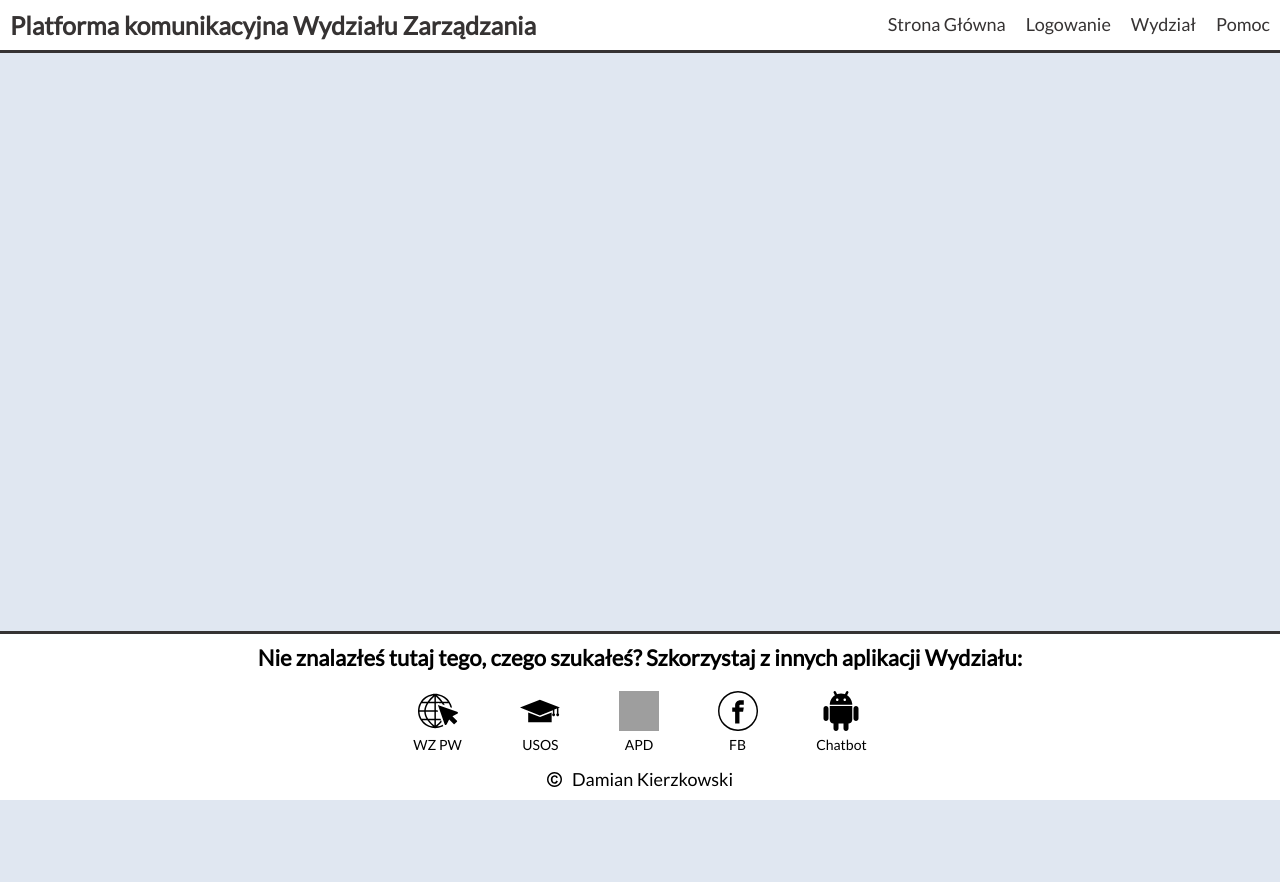
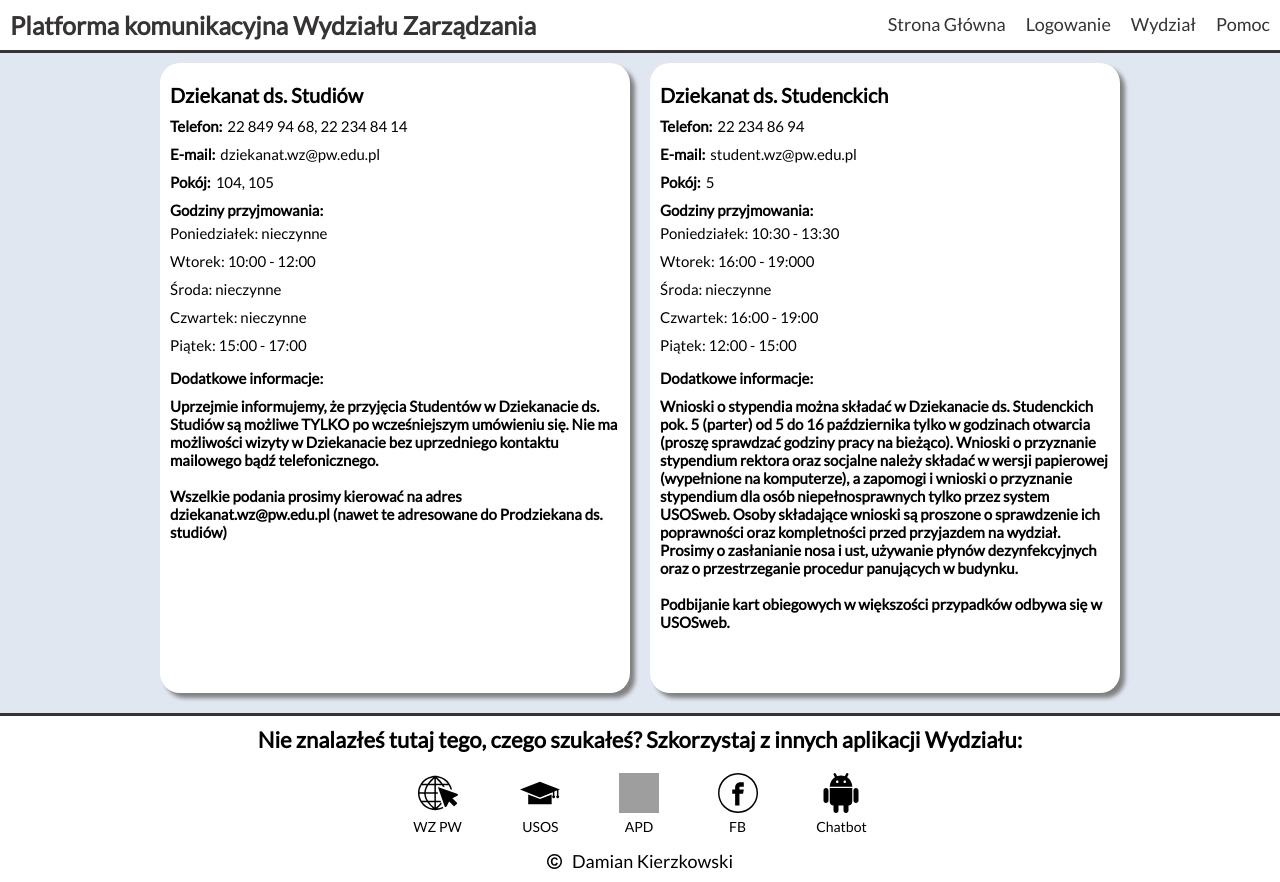
Before and after one commit to damian08k/Communication-Platform, a React (Create React App) app: page /dziekanat in a window 1280 px wide. Before the commit the page ends 800 px from the top, so only its background shows below. Built offline with nearby package versions, Linux system fonts and the light colour scheme; grey boxes are pictures that could not be loaded.

Commit message:
Create Deanery page

```diff
--- a/src/components/styled/Sections.js
+++ b/src/components/styled/Sections.js
@@ -215,3 +215,37 @@ export const AuthoritiesSection = styled.section`
     }
   }
 `;
+
+export const DeanerySection = styled.section`
+  min-height: 600px;
+
+  .one-office-info-container {
+    margin: ${margin}px 0;
+
+    .office-name {
+      font-size: ${h3}rem;
+    }
+
+    .office-info {
+      font-size: 1.5rem;
+      font-weight: bold;
+      white-space: pre-line;
+
+      .office-info-value {
+        padding-left: ${padding / 2}px;
+        font-weight: normal;
+
+        .office-days {
+          display: block;
+          padding: ${padding / 2}px 0;
+        }
+      }
+
+      .office-special-info {
+        display: block;
+        margin-top: ${margin}px;
+        max-width: 450px;
+      }
+    }
+  }
+`;
--- /dev/null
+++ b/src/pages/Deanery.js
@@ -0,0 +1,97 @@
+import React, { Fragment } from 'react';
+
+import { ContentContainer } from '../components/styled/Containers';
+import { DeanerySection } from '../components/styled/Sections';
+
+const days = ['Poniedziałek', 'Wtorek', 'Środa', 'Czwartek', 'Piątek'];
+
+const deansOffices = [
+  {
+    id: '1',
+    name: 'Dziekanat ds. Studiów',
+    phones: ['22 849 94 68', '22 234 84 14'],
+    mail: 'dziekanat.wz@pw.edu.pl',
+    rooms: ['104', '105'],
+    hours: {
+      monday: 'nieczynne',
+      tuesday: '10:00 - 12:00',
+      wednesday: 'nieczynne',
+      thursday: 'nieczynne',
+      friday: '15:00 - 17:00',
+    },
+    manager: 'mgr inż. Agata Maciszewska',
+    special:
+      'Uprzejmie informujemy, że przyjęcia Studentów w Dziekanacie ds. Studiów są możliwe TYLKO po wcześniejszym umówieniu się. Nie ma możliwości wizyty w Dziekanacie bez uprzedniego kontaktu mailowego bądź telefonicznego. \n\n Wszelkie podania prosimy kierować na adres dziekanat.wz@pw.edu.pl (nawet te adresowane do Prodziekana ds. studiów)',
+  },
+  {
+    id: '2',
+    name: 'Dziekanat ds. Studenckich',
+    phones: ['22 234 86 94'],
+    mail: 'student.wz@pw.edu.pl',
+    rooms: ['5'],
+    hours: {
+      monday: '10:30 - 13:30',
+      tuesday: '16:00 - 19:000',
+      wednesday: 'nieczynne',
+      thursday: '16:00 - 19:00',
+      friday: '12:00 - 15:00',
+    },
+    manager: 'mgr Korzeniowska Ewelina',
+    special:
+      'Wnioski o stypendia można składać w Dziekanacie ds. Studenckich pok. 5 (parter) od 5 do 16 października tylko w godzinach otwarcia (proszę sprawdzać godziny pracy na bieżąco). Wnioski o przyznanie stypendium rektora oraz socjalne należy składać w wersji papierowej (wypełnione na komputerze), a zapomogi i wnioski o przyznanie stypendium dla osób niepełnosprawnych tylko przez system USOSweb. Osoby składające wnioski są proszone o sprawdzenie ich poprawności oraz kompletności przed przyjazdem na wydział. Prosimy o zasłanianie nosa i ust, używanie płynów dezynfekcyjnych oraz o przestrzeganie procedur panujących w budynku. \n\n Podbijanie kart obiegowych w większości przypadków odbywa się w USOSweb.',
+  },
+];
+
+const Deanery = () => {
+  const officesInfo = deansOffices.map(office => {
+    const isSecondPhone = office.phones.length > 1 ? `${office.phones[0]}, ${office.phones[1]}` : office.phones[0];
+    const isSecondRoom = office.rooms.length > 1 ? `${office.rooms[0]}, ${office.rooms[1]}` : office.rooms[0];
+    const canVisit = days.map((day, dayIndex) => (
+      <span key={day} className="office-days">{`${day}: ${Object.entries(office.hours)[dayIndex][1]}`}</span>
+    ));
+
+    return (
+      <ContentContainer key={office.id}>
+        <DeanerySection>
+          <div className="one-office-info-container">
+            <h3 className="office-name">{office.name}</h3>
+          </div>
+          <div className="one-office-info-container">
+            <p className="office-info">
+              Telefon:
+              <span className="office-info-value">{isSecondPhone}</span>
+            </p>
+          </div>
+          <div className="one-office-info-container">
+            <p className="office-info">
+              E-mail:
+              <span className="office-info-value">{office.mail}</span>
+            </p>
+          </div>
+          <div className="one-office-info-container">
+            <p className="office-info">
+              Pokój:
+              <span className="office-info-value">{isSecondRoom}</span>
+            </p>
+          </div>
+          <div className="one-office-info-container">
+            <p className="office-info">
+              Godziny przyjmowania:
+              <span className="office-info-value">{canVisit}</span>
+            </p>
+          </div>
+          <div className="one-office-info-container">
+            <p className="office-info">
+              Dodatkowe informacje:
+              <span className="office-special-info">{office.special}</span>
+            </p>
+          </div>
+        </DeanerySection>
+      </ContentContainer>
+    );
+  });
+
+  return <Fragment>{officesInfo}</Fragment>;
+};
+
+export default Deanery;
--- a/src/pages/Page.js
+++ b/src/pages/Page.js
@@ -2,6 +2,7 @@ import React from 'react';
 import { Switch, Route } from 'react-router-dom';
 
 import Authorities from './Authorities';
+import Deanery from './Deanery';
 import Faculty from './Faculty';
 import Help from './Help';
 import Main from './Main';
@@ -12,6 +13,7 @@ const Page = () => {
       <Route exact path="/" component={Main} />
       <Route path="/wydzial" component={Faculty} />
       <Route path="/wladze" component={Authorities} />
+      <Route path="/dziekanat" component={Deanery} />
       <Route path="/pomoc" component={Help} />
     </Switch>
   );
```
